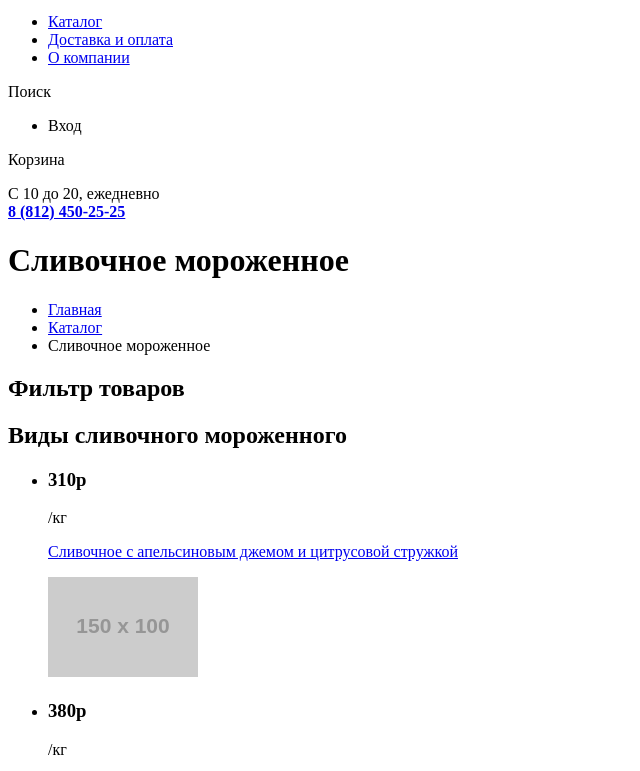
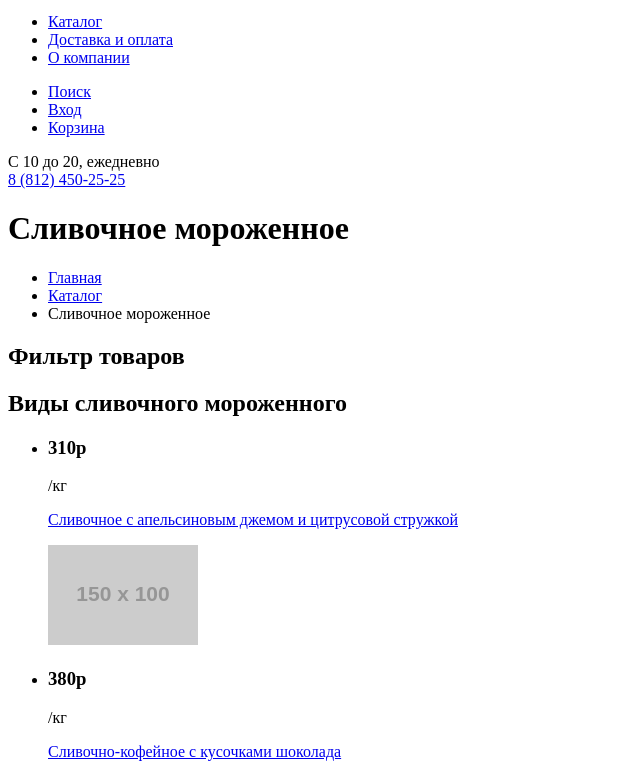
Before and after one commit to AlenaPetrichenko/544705-gllacy, a plain HTML site: page catalog.html in a window 1280 px wide. Shown: the part 29-800 px from the top of the page, without its empty margins (0-640 px from the left). Drawn offline with Linux system fonts and the light colour scheme; placeholder pictures from the web are drawn by us.

Commit message:
Изменила главную и внутреннюю страницу
Выровняла код

```diff
--- a/catalog.html
+++ b/catalog.html
@@ -15,19 +15,14 @@
           		<li><a href="delivery_payment.html">Доставка и оплата</a></li>
           		<li><a href="about_company.html">О компании</a></li>
 			</ul>
-
-          	<!--Есть сомнения в правильности выбора тегов для поиска и корзины -->
-
-          	<div class="navigation-search.html">Поиск</div>
-
 			<ul class="user-navigation">
-          		<li class="login-link">Вход</li>
+        		<li><a href="navigation-search.html">Поиск</a></li>
+          		<li class="login-link"><a href="navigation-link.html">Вход</a></li>
+          		<li><a href="navigation-basket.html">Корзина</a></li>
         	</ul>
-
-        	<div class="navigation-basket.html">Корзина</div>
       	</nav>
       	<p class="work_time">С 10 до 20, ежедневно<br>
-      		<b class="header-contacts"><a href="tel:+88124502525"> 8 (812) 450-25-25</a></b>
+      		<a href="tel:+88124502525"> 8 (812) 450-25-25</a>
       	</p>
     </header>
     <main class="container">
@@ -41,7 +36,6 @@
         	<h2 class="visually-hidden">Фильтр товаров</h2>
         	<!-- Здесь будет форма -->
       	</section>
-
       	<section class="catalog">
         	<h2 class="visually-hidden">Виды сливочного мороженного</h2>
         	<ul class="catalog-list">
```
Also changed, not shown: index.html (+12 -20 lines). Lines whose indentation alone changed are shown as unchanged.
